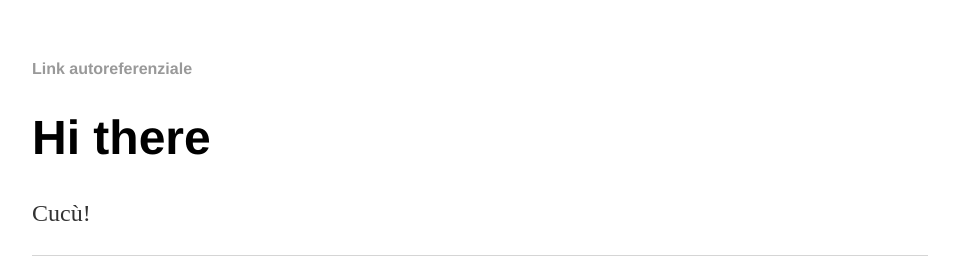
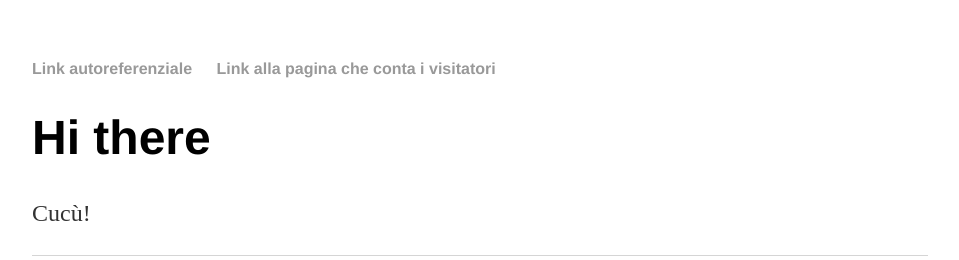
Before and after one commit to dbezzi/D.A.R.I.O., a plain HTML site: page index.html in a window 1280 px wide. Shown: the whole page, without its empty margins (160-1119 px from the left). Drawn offline with Linux system fonts and the light colour scheme.

Commit message:
Update index.html

```diff
--- a/index.html
+++ b/index.html
@@ -9,6 +9,7 @@
 		<nav>
     		<ul>
         		<li><a href="/">Link autoreferenziale</a></li>
+        		<li><a href="/counter.js">Link alla pagina che conta i visitatori</a></li>
     		</ul>
 		</nav>
 		<div class="container">
```
